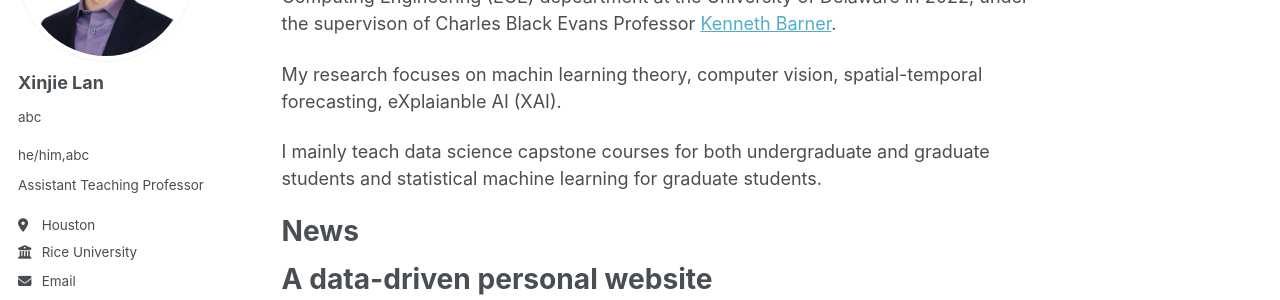
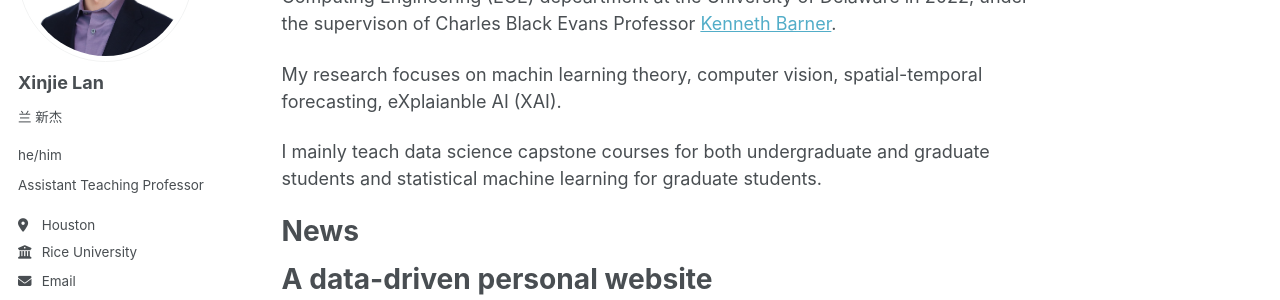
Before and after one commit to xinjie-ethan-lan/xinjie-ethan-lan.github.io, a Jekyll site: the page built from _pages/about.md, in a window 1280 px wide. Shown: the part 212-512 px from the top of the page. Built offline with Jekyll 4.4.1, drawn with Linux system fonts in a browser that asks for light colours; some web fonts are replaced; a script that is not in the unit is left out.

Commit message:
Update _config.yml

```diff
--- a/_config.yml
+++ b/_config.yml
@@ -24,8 +24,8 @@ author:
   # Biographic information
   avatar           : "XinjieLan.png"
   name             : "Xinjie Lan"
-  pronouns         : "he/him,abc"
-  chinesename      : "abc"
+  chinesename      : "兰 新杰"
+  pronouns         : "he/him"
   bio              : "Assistant Teaching Professor"
   location         : "Houston"
   employer         : "Rice University"
```
